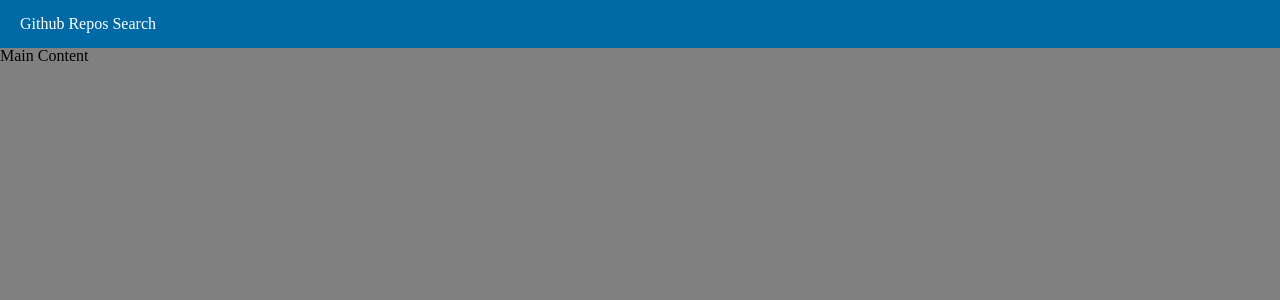
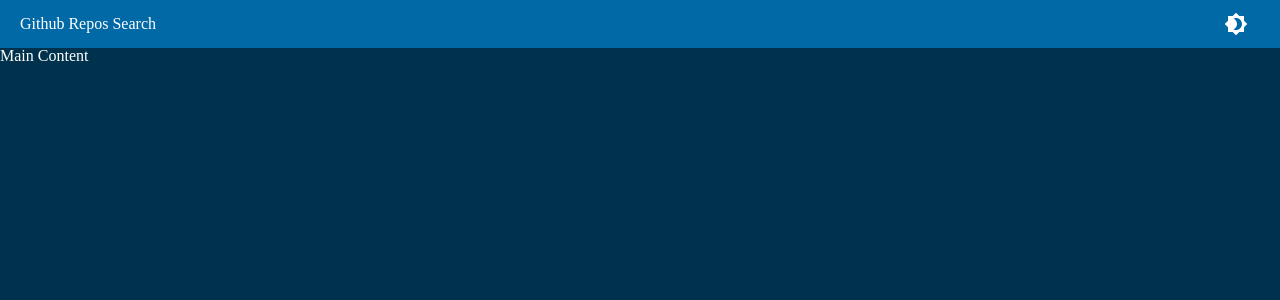
Before and after one commit to TimingJL/github-repos-search, a React (Create React App) app: page / in a window 1280 px wide. Shown: the top 300 px of the page. Built offline with nearby package versions, Linux system fonts and the light colour scheme.

Commit message:
[feature] add ability to change theme

```diff
--- a/src/App.tsx
+++ b/src/App.tsx
@@ -1,8 +1,24 @@
-import React from 'react';
+import React, { useState, useCallback } from 'react';
 import MainPage from 'containers/MainPage';
+import { ThemeProvider } from '@material-ui/core/styles';
+import { darkTheme, dcardTheme } from './theme';
 
 const App = () => {
-	return <MainPage />;
+	const themes = [dcardTheme, darkTheme];
+	const [themeIndex, setThemeIndex] = useState(0);
+
+	const handleChangeTheme = useCallback(() => {
+		setThemeIndex(prevIndex => (prevIndex + 1) % 2);
+	}, []);
+
+	return (
+		<ThemeProvider theme={themes[themeIndex]}>
+			<MainPage
+				handleChangeTheme={handleChangeTheme}
+				isDarkMode={themeIndex === 1}
+			/>
+		</ThemeProvider>
+	);
 };
 
 export default App;
--- a/src/components/NavigationBar/index.tsx
+++ b/src/components/NavigationBar/index.tsx
@@ -1,28 +1,52 @@
 import React from 'react';
-import { createStyles, makeStyles } from '@material-ui/core/styles';
+import { makeStyles } from '@material-ui/core/styles';
+import {
+	Brightness7 as Brightness7Icon,
+	Brightness4 as Brightness4Icon,
+} from '@material-ui/icons';
+import IconButton from '@material-ui/core/IconButton';
 
-const useStyles = makeStyles(() =>
-	createStyles({
+const useStyles = makeStyles(theme => {
+	const {
+		custom: { navigationBar },
+		navigationBar: { height },
+	} = theme as any;
+	return {
 		root: {
-			height: 48,
+			height: height,
 			display: 'flex',
 			alignItems: 'center',
 			padding: '0 20px',
-			background: '#016AA6',
-			color: 'white',
+			background: navigationBar.backgroundColor,
+			color: navigationBar.color,
 		},
 		title: {
 			flexGrow: 1,
 		},
-	})
-);
+		button: {
+			color: navigationBar.color,
+		},
+	};
+});
 
-const NavigationBar = () => {
+interface INavigationBar {
+	isDarkMode: boolean;
+	handleChangeTheme: () => void;
+}
+
+const NavigationBar = ({ isDarkMode, handleChangeTheme }: INavigationBar) => {
 	const classes = useStyles();
-
+	const ThemeIcon = isDarkMode ? Brightness7Icon : Brightness4Icon;
 	return (
 		<div className={classes.root}>
 			<div className={classes.title}>Github Repos Search</div>
+			<IconButton
+				className={classes.button}
+				aria-label="theme change"
+				onClick={handleChangeTheme}
+			>
+				<ThemeIcon />
+			</IconButton>
 		</div>
 	);
 };
--- /dev/null
+++ b/src/containers/MainPage/Header/index.tsx
@@ -0,0 +1,15 @@
+import React from 'react';
+import NavigationBar from 'components/NavigationBar';
+
+interface IHeader {
+	isDarkMode: boolean;
+	handleChangeTheme: () => void;
+}
+
+const Header = ({ isDarkMode, handleChangeTheme }: IHeader) => {
+	return (
+		<NavigationBar isDarkMode={isDarkMode} handleChangeTheme={handleChangeTheme} />
+	);
+};
+
+export default Header;
--- /dev/null
+++ b/src/containers/MainPage/MainContent/index.tsx
@@ -0,0 +1,22 @@
+import React from 'react';
+import { makeStyles } from '@material-ui/core/styles';
+
+const useStyles = makeStyles(theme => {
+	const {
+		custom: { mainContent },
+	} = theme as any;
+	return {
+		root: {
+			background: mainContent.backgroundColor,
+			color: mainContent.color,
+			flex: '1 1 auto',
+		},
+	};
+});
+
+const MainContent = () => {
+	const classes = useStyles();
+	return <div className={classes.root}>Main Content</div>;
+};
+
+export default MainContent;
--- a/src/containers/MainPage/index.tsx
+++ b/src/containers/MainPage/index.tsx
@@ -1,5 +1,6 @@
 import React from 'react';
-import NavigationBar from 'components/NavigationBar';
+import Header from './Header';
+import MainContent from './MainContent';
 import { makeStyles } from '@material-ui/core/styles';
 
 const useStyles = makeStyles(() => {
@@ -9,19 +10,21 @@ const useStyles = makeStyles(() => {
 			flexDirection: 'column',
 			height: '100vh',
 		},
-		mainContent: {
-			background: 'grey',
-			flex: '1 1 auto',
-		},
 	};
 });
 
-const MainPage = () => {
+interface IMainPage {
+	isDarkMode: boolean;
+	handleChangeTheme: () => void;
+}
+
+const MainPage = ({ isDarkMode, handleChangeTheme }: IMainPage) => {
 	const classes = useStyles();
+
 	return (
 		<div className={classes.root}>
-			<NavigationBar />
-			<div className={classes.mainContent}>Main Content</div>
+			<Header isDarkMode={isDarkMode} handleChangeTheme={handleChangeTheme} />
+			<MainContent />
 		</div>
 	);
 };
--- /dev/null
+++ b/src/theme/index.tsx
@@ -0,0 +1,61 @@
+import { createMuiTheme } from '@material-ui/core/styles';
+
+const sharedProperty = {
+	navigationBar: {
+		height: 48,
+	},
+	color: {},
+};
+
+const customTheme = {
+	dark: {
+		custom: {
+			navigationBar: {
+				backgroundColor: '#3b3b3b',
+				color: '#fff',
+			},
+			mainContent: {
+				backgroundColor: '#181818',
+				color: '#fff',
+			},
+			border: {
+				default: '1px solid #fff3',
+			},
+			boxShadow: {
+				default: '0 1px 6px rgba(255,255,255,0.2)',
+			},
+		},
+	},
+	dcard: {
+		custom: {
+			navigationBar: {
+				backgroundColor: '#016AA6',
+				color: '#fff',
+			},
+			mainContent: {
+				backgroundColor: '#00324E',
+				color: '#fff',
+			},
+			border: {
+				default: '1px solid #01588A',
+			},
+			boxShadow: {
+				default: '0 1px 6px rgba(32,33,36,.28)',
+			},
+		},
+	},
+};
+
+export const darkTheme = createMuiTheme({
+	...sharedProperty,
+	...customTheme.dark,
+	palette: {
+		type: 'dark',
+	},
+});
+
+export const dcardTheme = createMuiTheme({
+	...sharedProperty,
+	...customTheme.dcard,
+	palette: {},
+});
```
